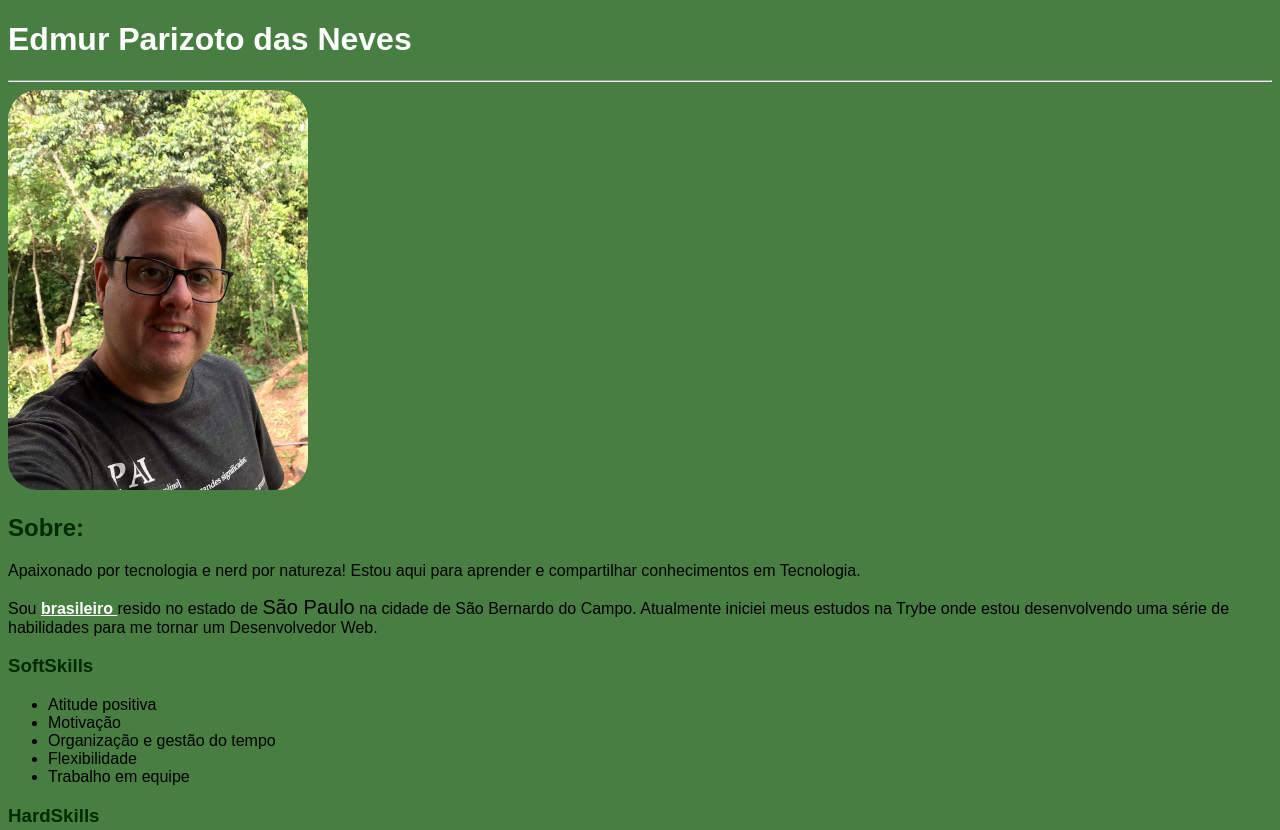
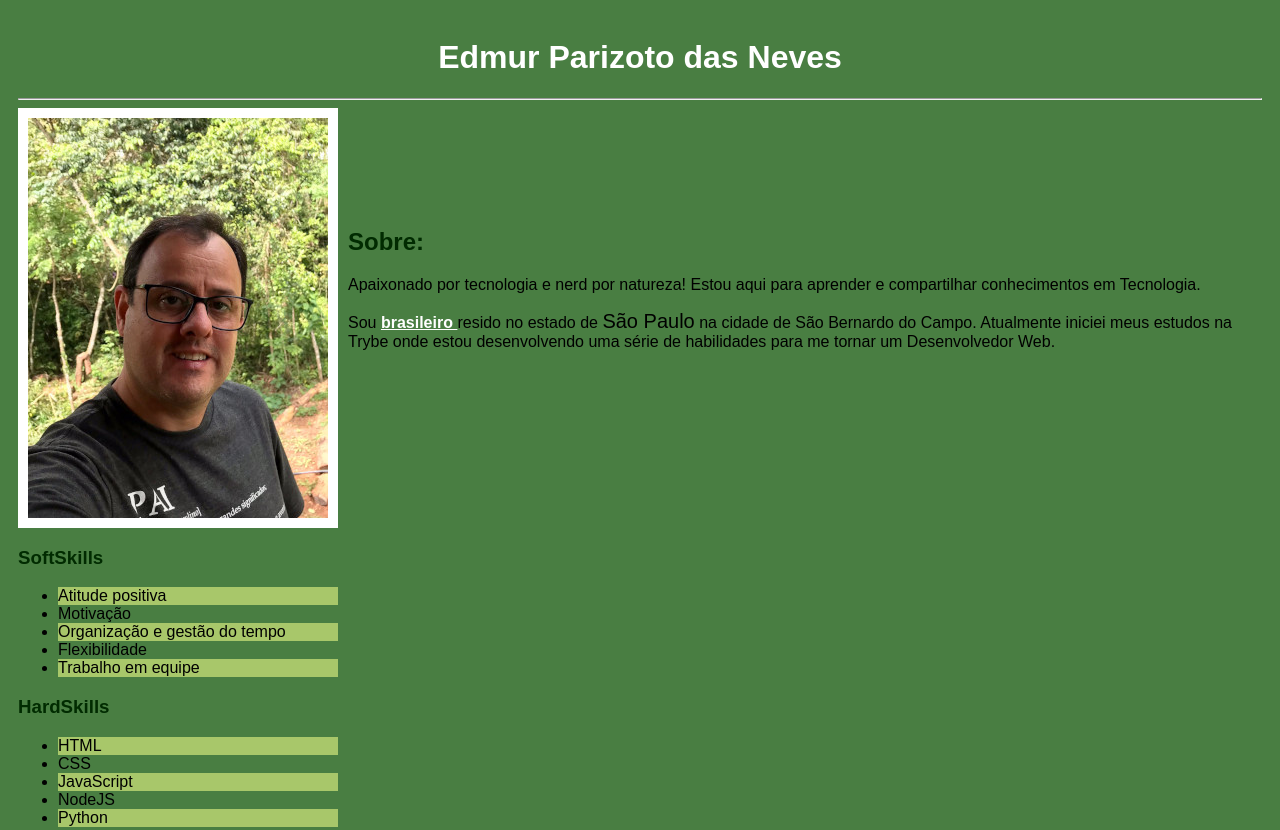
Before and after one commit to edmurneves/edmurneves.github.io, a plain HTML site: page index.html in a window 1280 px wide. Shown: the top 830 px of the page. Drawn offline with Linux system fonts and the light colour scheme.

Commit message:
Atualização do CSS

```diff
--- a/index.html
+++ b/index.html
@@ -5,44 +5,22 @@
     <meta http-equiv="X-UA-Compatible" content="IE=edge">
     <meta name="viewport" content="width=device-width, initial-scale=1.0">
     <title>Portifólio - Edmur Neves</title>
-    <style>
-        body {
-            background-color: #497e42;
-            font-family: Arial, Helvetica, sans-serif;
-        }
-        h1 {
-            color: white;
-        }
-        h2, h3 {
-            color: rgb(1, 43, 1);
-        }
-        strong {
-            text-decoration: underline;
-            color: white;
-        }
-        span {
-            font-size: 20px;
-        }
-        .hard{
-            font-size: 20px;
+     <link rel="stylesheet" href="style.css">
 
-        }
-        a {
-            text-decoration: none;
-            color: white;
-        }
-        .foto {
-            border-radius: 30px;
-        }
-    </style>
 </head>
 <body>
-    <h1>Edmur Parizoto das Neves</h1>
-    <hr>
-    <a href="foto.html"><img class="foto" src="foto-edmur-pq.jpeg" alt="Foto de Edmur"></a>
-    <h2>Sobre:</h2>
-    <p>Apaixonado por tecnologia e nerd por natureza! Estou aqui para aprender e compartilhar conhecimentos em Tecnologia.</p>
-    <p>Sou <strong>brasileiro </strong>resido no estado de <span>São Paulo</span> na cidade de São Bernardo do Campo. Atualmente iniciei meus estudos na Trybe onde estou desenvolvendo uma série de habilidades para me tornar um Desenvolvedor Web.</p>
+    <div>
+        <h1>Edmur Parizoto das Neves</h1>
+        <hr>
+        <div class="image-conteiner">
+            <a href="foto.html"><img class="foto" src="_imagens/foto-edmur-pq.jpeg" alt="Foto de Edmur"></a>
+            <div class="text-conteiner">
+                <h2>Sobre:</h2>
+                <p>Apaixonado por tecnologia e nerd por natureza! Estou aqui para aprender e compartilhar conhecimentos em Tecnologia.</p>
+                <p>Sou <strong>brasileiro </strong>resido no estado de <span>São Paulo</span> na cidade de São Bernardo do Campo. Atualmente iniciei meus estudos na Trybe onde estou desenvolvendo uma série de habilidades para me tornar um Desenvolvedor Web.</p>
+            </div>
+        </div>
+    </div>
     <h3>SoftSkills</h3>
     <ul>
         <li>Atitude positiva</li>
--- a/style.css
+++ b/style.css
@@ -1,36 +1,49 @@
-.super-mario {
-    width: 200px;
-    position: absolute;
-    z-index: 1;
+body {
+  background-color: #497e42;
+  font-family: Arial, Helvetica, sans-serif;
+  padding: 10px;
 }
-
-  .goomba {
-    width: 100px;
-    position: absolute;
-    z-index: 2;
-    left: 50px;
-    top: 400px;
+h1 {
+  color: white;
+  text-align: center;
 }
-
-  .baloon {
-      position: absolute;
-      z-index: 3;
-      left: 300px;
+h2, h3 {
+  color: rgb(1, 43, 1);
+}
+strong {
+  text-decoration: underline;
+  color: white;
+}
+span {
+  font-size: 20px;
+}
+.hard{
+  font-size: 20px;
 
 }
+a {
+  text-decoration: none;
+  color: white;
+}
+.image-conteiner {
+  height: 420px;
+  position:relative;
+}
+.foto {
+  float: left;
+  padding: 10px;
+  background-color: white;
 
-  .speach {
-    font-size: 25px;
+}
+.text-conteiner {
   position: absolute;
-    z-index: 4;
+  top: 100px;
   left: 330px;
-    top: 120px;
+  right: 10px;
 }
-
-  .bowser {
-    width: 200px;
-    position: absolute;
-    z-index: 5;
-    left: 500px;
-    top: 270px;
+li {
+  width: 280px;
 }
+ul li:nth-child(odd) {
+  background-color: rgb(168, 199, 106);
+}
```
Also changed, not shown: foto.html (+1 -1 lines), _imagens/foto-edmur-gd.jpeg (renamed from foto-edmur-gd.jpeg), _imagens/foto-edmur-pq.jpeg (renamed from foto-edmur-pq.jpeg). Lines whose indentation alone changed are shown as unchanged.
